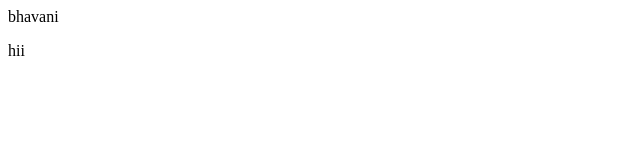
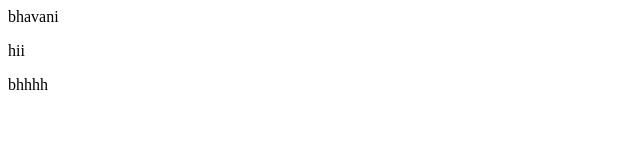
Before and after one commit to bhavani3420/dev, a plain HTML site: page index.html in a window 1280 px wide. Shown: the full height of the page, 0-640 px from the left. Drawn offline with Linux system fonts and the light colour scheme.

Commit message:
Update index.html

```diff
--- a/index.html
+++ b/index.html
@@ -1,2 +1,3 @@
 <p>bhavani</p>
 <p>hii</p>
+<p>bhhhh</p>
```
